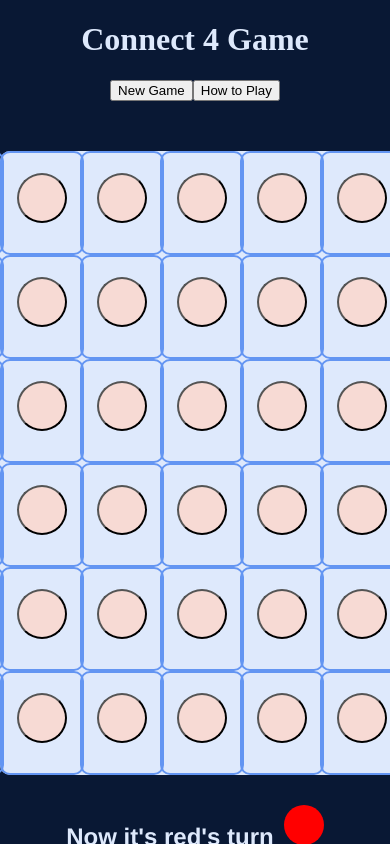
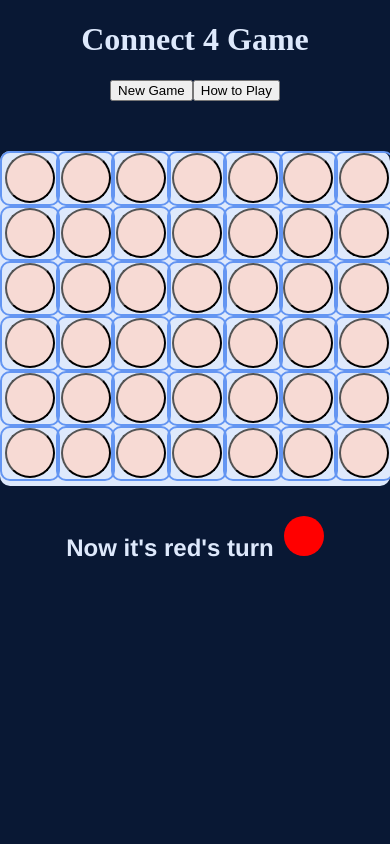
Before and after one commit to Piotr-Grzybowski/ConnectFourGame, a React (Create React App) app: page / in a window 390 px wide. Built offline with nearby package versions, Linux system fonts and the light colour scheme.

Commit message:
Add responsivness

```diff
--- a/package.json
+++ b/package.json
@@ -3,6 +3,7 @@
   "version": "0.1.0",
   "private": true,
   "dependencies": {
+    "node-sass": "^4.12.0",
     "react": "^16.8.6",
     "react-dom": "^16.8.6",
     "react-scripts": "3.0.1",
--- a/src/index.js
+++ b/src/index.js
@@ -1,6 +1,6 @@
 import React from "react";
 import ReactDOM from "react-dom";
-import "./index.css";
+import "./index.scss";
 import * as serviceWorker from "./serviceWorker";
 import Popup from "reactjs-popup";
 
--- a/src/index.css
+++ b/src/index.scss
@@ -6,20 +6,27 @@
   margin-top: 50px;
   flex-direction: inline;
   flex-wrap: nowrap;
-  min-width: 400px;
-  max-width: 564px;
-  min-height: 400px;
+  min-width: 200px;
+  min-height: 335px;
   text-align: center;
   margin-left: auto;
   margin-right: auto;
   background-color: #DEE9FC;
   justify-content: center;
   border-radius: 10px;
+  @media screen and (min-width: 1000px) {
+    width: 564px;
+
+  }
 }
 
 .board-row {
-  width: 80px;
+  width: 14%;
   display: table-column;
+  @media screen and (min-height: 768px) {
+    width:80px;
+    height:80px;
+  }
 }
 
 h1 {
@@ -45,19 +52,13 @@ h1 {
   font-size: x-large;
 }
 
-.icon {
-  width: 40px;
-  height: 40px;
-  background-color: transparent;
-}
-
 .coin-spot {
   border: 2px solid #6395F2;
   border-radius: 10px;
-  height: 80px;
-  width: 80px;
+
+  width: 100%;
   justify-content: center;
-  padding-top: 20px;
+
 }
 
 .coin-spot:focus {
```
Also changed, not shown: 1 other file (tests, documents, lock files or other folders).
